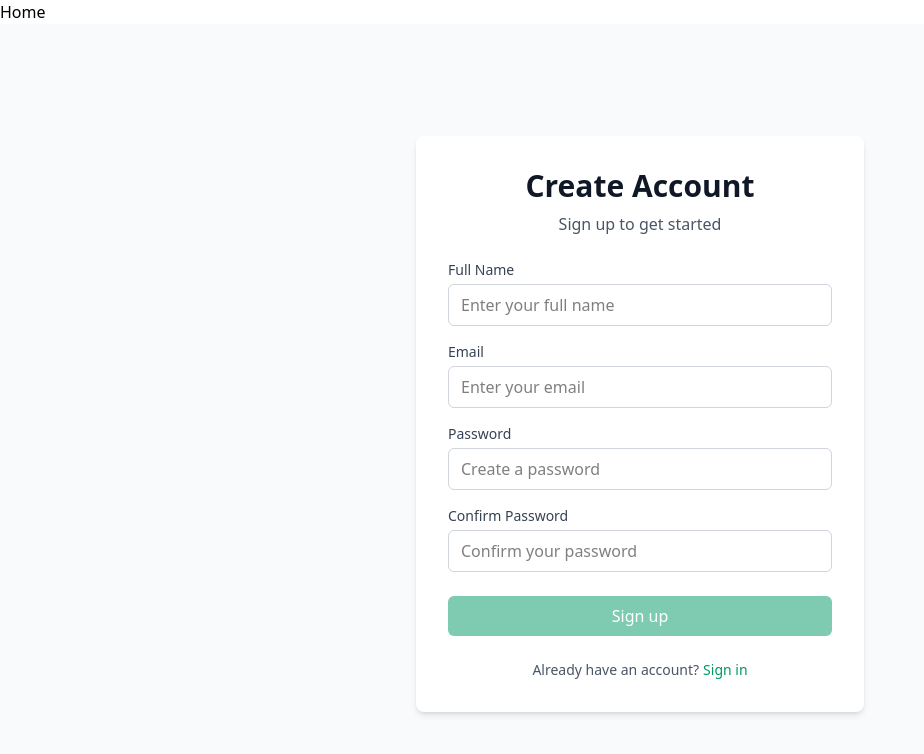
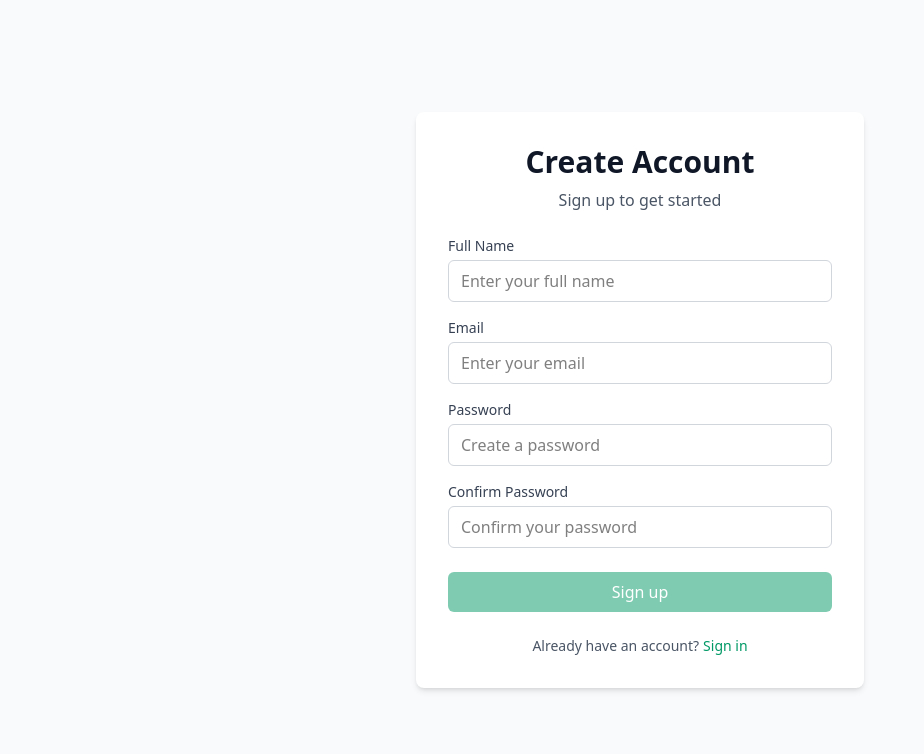
Before and after one commit to CoderJoeW/NoEdgeCasino, a Vue app in the folder frontend/: page /register in a window 1280 px wide. Shown: the top 754 px of the page, without its empty margins (0-924 px from the left). Built offline with nearby package versions, Linux system fonts and the light colour scheme; no server answers; the HTML template or start-up script is replaced by a standard one.

Commit message:
move all styling and structure to the page and outside of app

```diff
--- a/frontend/src/App.vue
+++ b/frontend/src/App.vue
@@ -7,8 +7,5 @@ auth.fetchUser();
 </script>
 
 <template>
-    <RouterLink to="/">Home</RouterLink>
-    <div class="bg-gradient-to-br from-gray-900 to-slate-800">
-        <RouterView />
-    </div>
+    <RouterView />
 </template>
```
